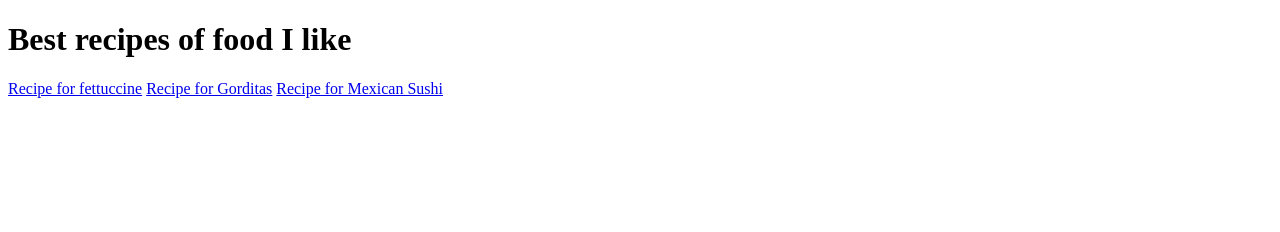
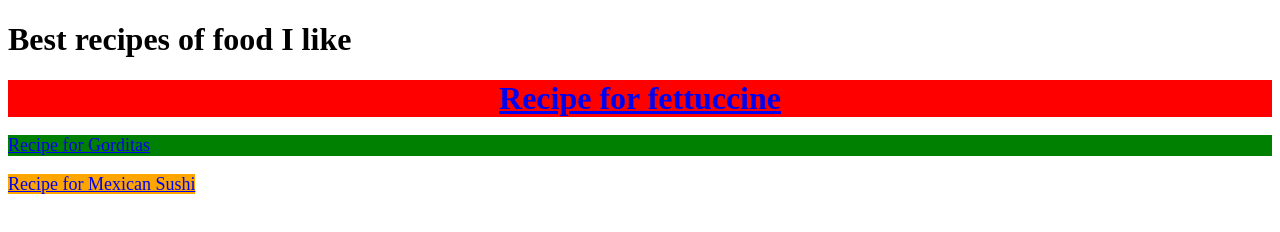
Before and after one commit to thekekeen/odin-recipes, a plain HTML site: page index.html in a window 1280 px wide. Drawn offline with Linux system fonts and the light colour scheme.

Commit message:
css added

```diff
--- a/index.html
+++ b/index.html
@@ -1,17 +1,25 @@
 <!DOCTYPE html>
 <html lang="en">
 <head>
+    <style>
+        p {
+            background-color:green;
+            color: white;
+            font-size: 18px;
+        }
+    </style>
     <meta charset="UTF-8">
     <meta http-equiv="X-UA-Compatible" content="IE=edge">
     <meta name="viewport" content="width=device-width, initial-scale=1.0">
     <title>Document</title>
+    <link rel="stylesheet" href="style.css">
 </head>
 <body>
     <h1>Best recipes of food I like</h1>
 
-    <a href="recipes/fettuccine.html">Recipe for fettuccine</a>
-    <a href="recipes/gorditas.html">Recipe for Gorditas</a>
-    <a href="recipes/mexican-sushi.html">Recipe for Mexican Sushi</a>
+   <div> <a href="recipes/fettuccine.html">Recipe for fettuccine</a> </div>
+   <p> <a href="recipes/gorditas.html">Recipe for Gorditas</a> </p>
+    <a href="recipes/mexican-sushi.html" style= "background-color: orange; font-size: 18px;">Recipe for Mexican Sushi</a>
 
 </body>
 </html>
--- /dev/null
+++ b/style.css
@@ -0,0 +1,7 @@
+div {
+    background-color: red;
+    color: white;
+    font-size: 32px;
+    text-align: center;
+    font-weight: bold;
+}
```
